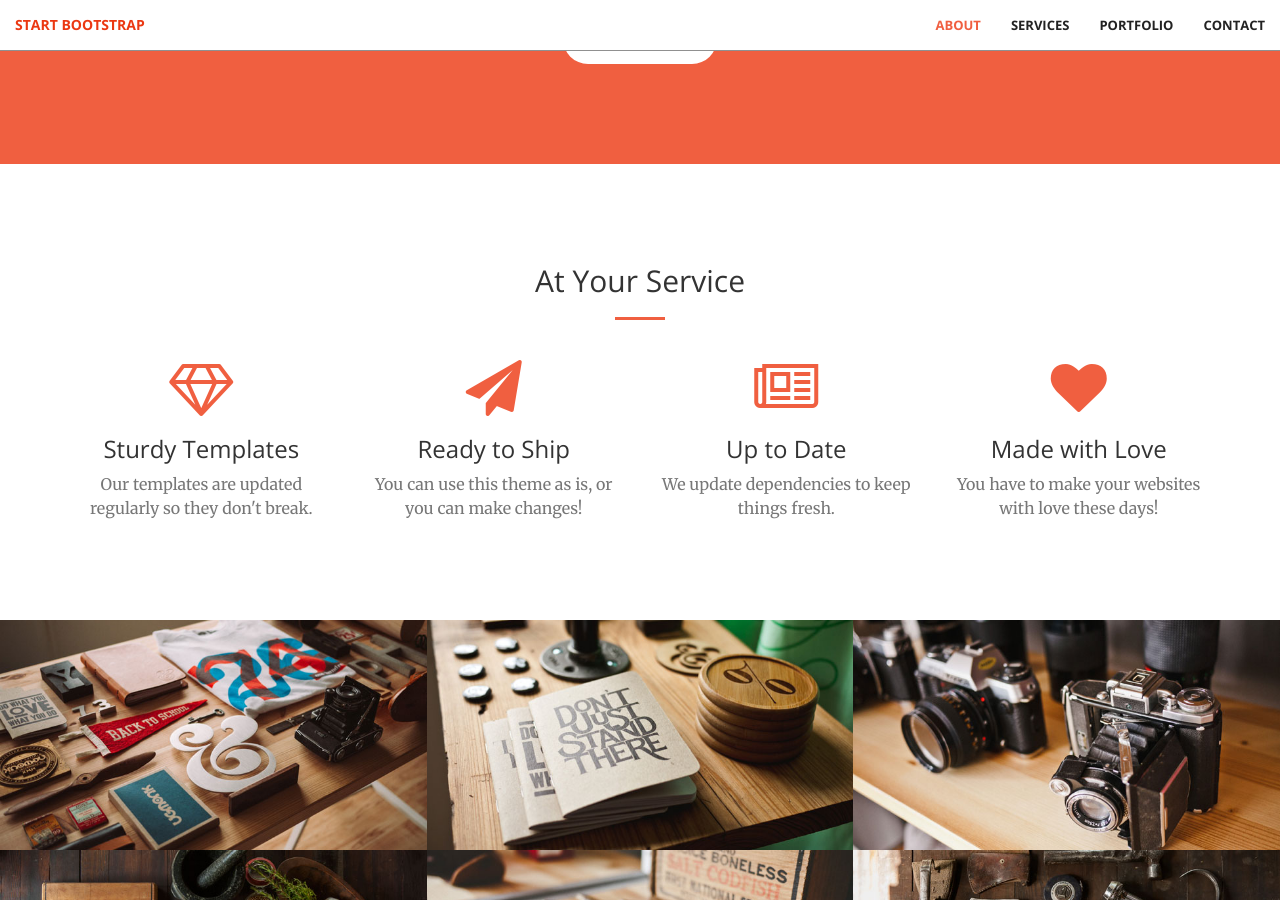
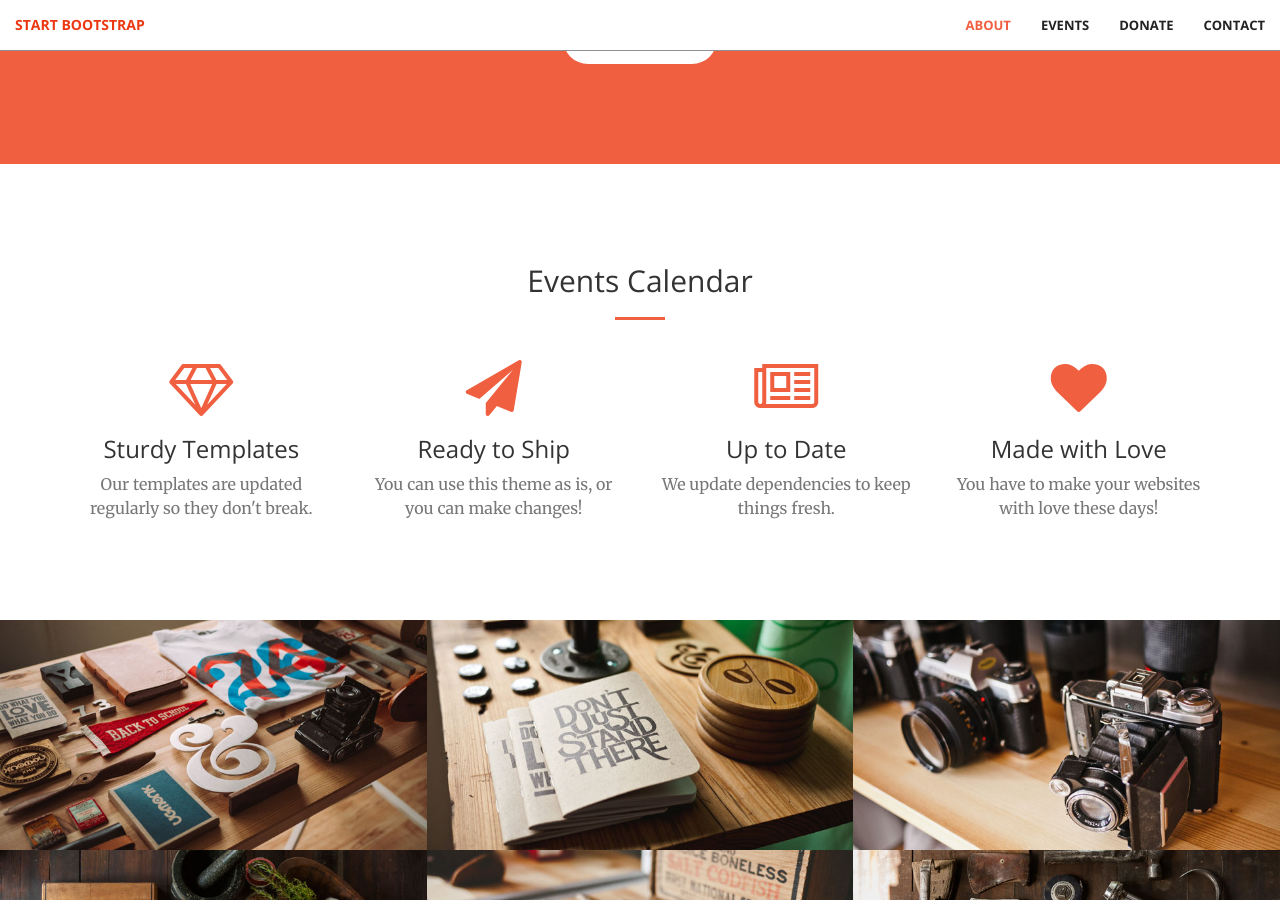
Before and after one commit to StilgarISCA/dragonflyers.org, a Jekyll site: the page built from index.html, in a window 1280 px wide and 900 px high, scrolled down 1154 px. Built offline with Jekyll 4.4.1, drawn with Linux system fonts in a browser that asks for light colours.

Commit message:
Rename links

```diff
--- a/_includes/services.html
+++ b/_includes/events.html
@@ -1,8 +1,8 @@
-<section id="services">
+<section id="events">
     <div class="container">
         <div class="row">
             <div class="col-lg-12 text-center">
-                <h2 class="section-heading">At Your Service</h2>
+                <h2 class="section-heading">Events Calendar</h2>
                 <hr class="primary">
             </div>
         </div>
--- a/_includes/nav.html
+++ b/_includes/nav.html
@@ -18,10 +18,10 @@
                     <a class="page-scroll" href="#about">About</a>
                 </li>
                 <li>
-                    <a class="page-scroll" href="#services">Services</a>
+                    <a class="page-scroll" href="#events">Events</a>
                 </li>
                 <li>
-                    <a class="page-scroll" href="#portfolio">Portfolio</a>
+                    <a class="page-scroll" href="#portfolio">Donate</a>
                 </li>
                 <li>
                     <a class="page-scroll" href="#contact">Contact</a>
--- a/_layouts/front.html
+++ b/_layouts/front.html
@@ -6,8 +6,8 @@
 <body id="page-top">
   {% include nav.html %}
   {% include header.html %}
-  {% include call-to-action.html %}
-  {% include services.html %}
+  {% include about.html %}
+  {% include events.html %}
   {% include portfolio.html %}
   {% include aside.html %}
   {% include contact.html %}
```
Also changed, not shown: _includes/about.html (renamed from _includes/call-to-action.html).
